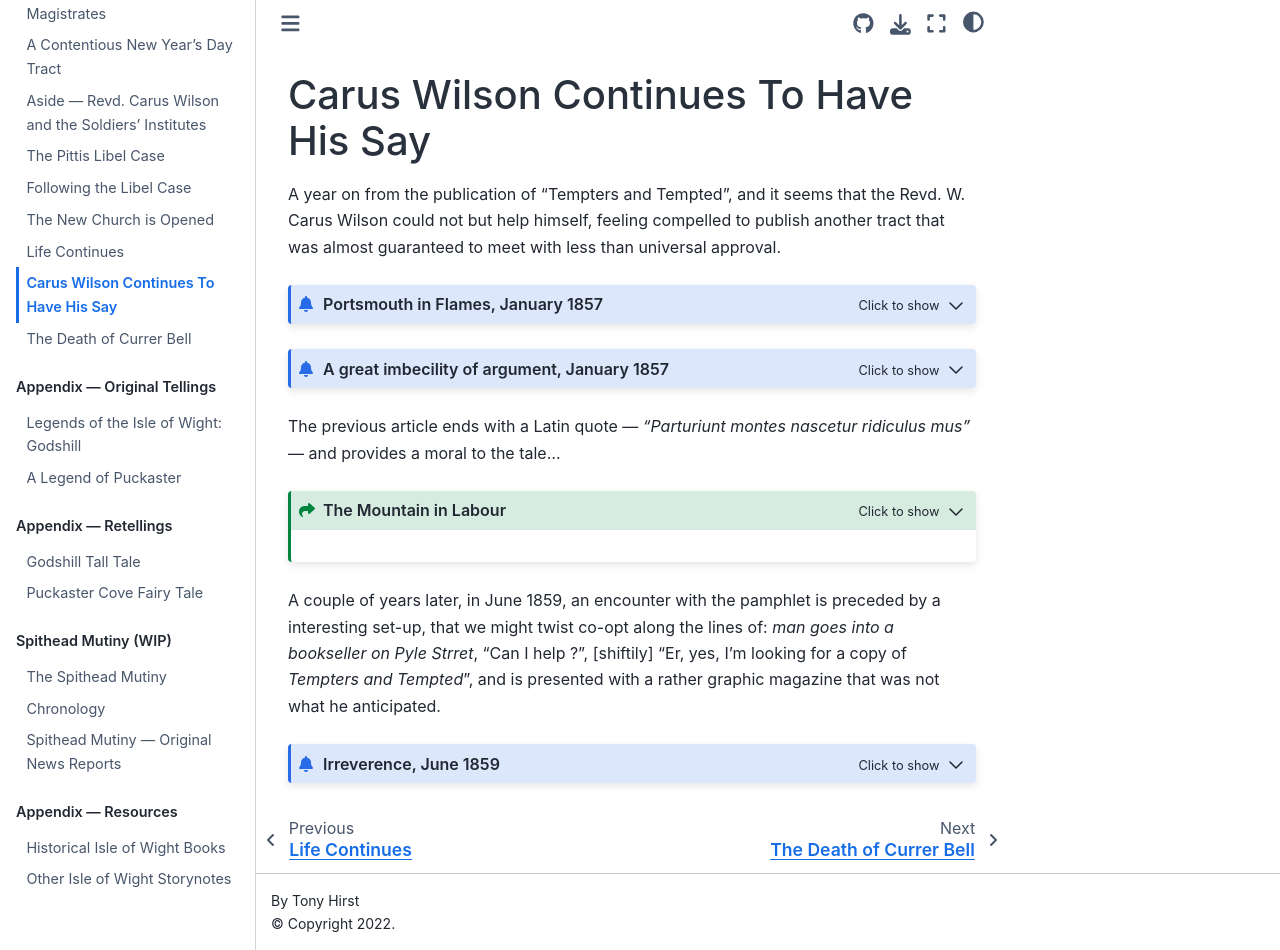
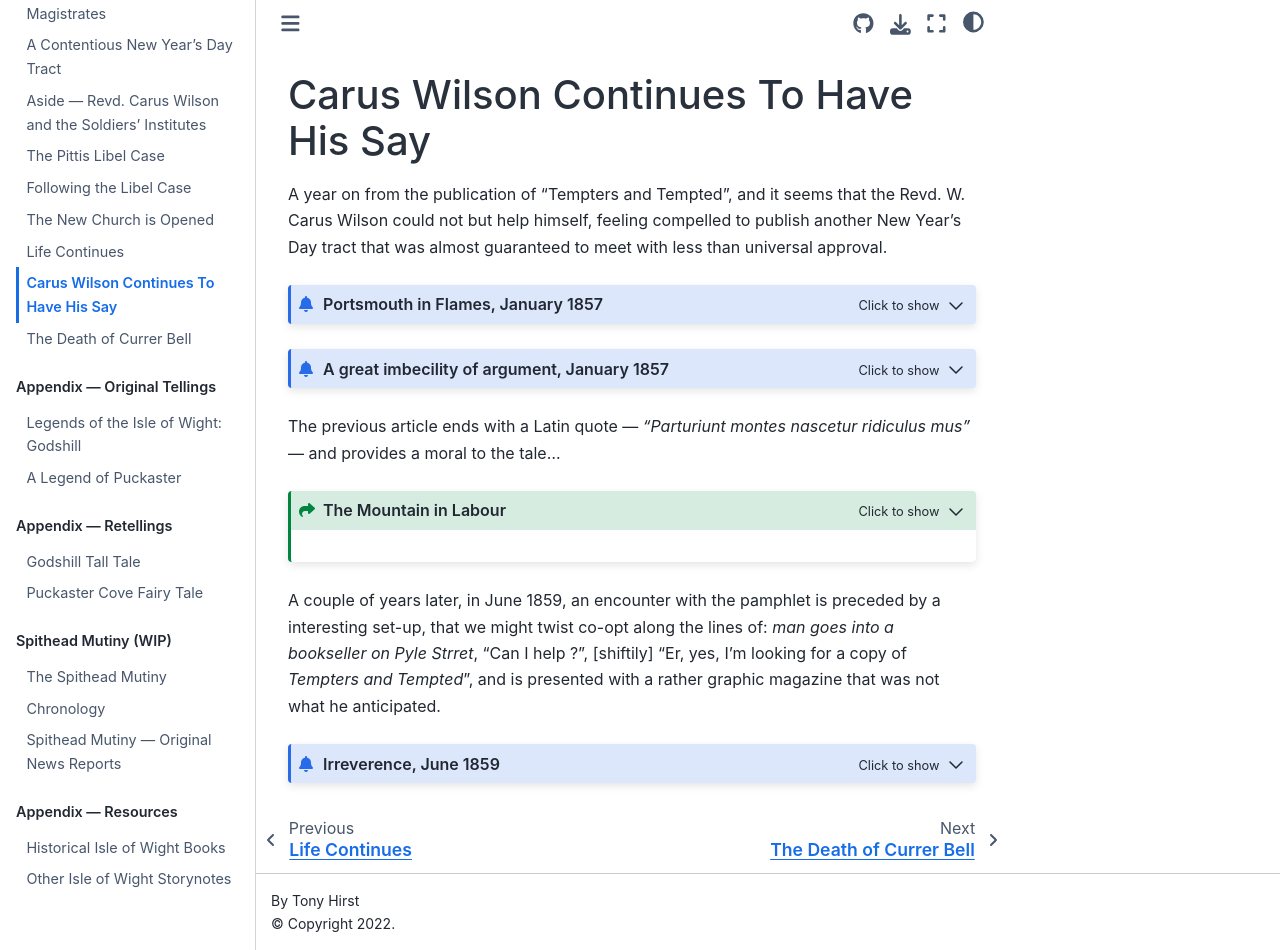
Before and after one commit to psychemedia/island-storynotes, a Jupyter Book: the page built from carus-wilson/34-portsmouth-on-fire.md, in a window 1280 px wide and 950 px high. Built offline with Jupyter Book 1.0.4 settings and Sphinx 7.4.7 and the Sphinx Book theme 1.1.4, drawn with Linux system fonts in a browser that asks for light colours.

Commit message:
Update 34-portsmouth-on-fire.md

````diff
--- a/carus-wilson/34-portsmouth-on-fire.md
+++ b/carus-wilson/34-portsmouth-on-fire.md
@@ -1,6 +1,6 @@
 # Carus Wilson Continues To Have His Say
 
-A year on from the publication of "Tempters and Tempted", and it seems that the Revd. W. Carus Wilson could not but help himself, feeling compelled to publish another tract that was almost guaranteed to meet with less than universal approval.
+A year on from the publication of "Tempters and Tempted", and it seems that the Revd. W. Carus Wilson could not but help himself, feeling compelled to publish another New Year's Day tract that was almost guaranteed to meet with less than universal approval.
 
 ```{admonition} Portsmouth in Flames, January 1857
 :class: dropdown
````
